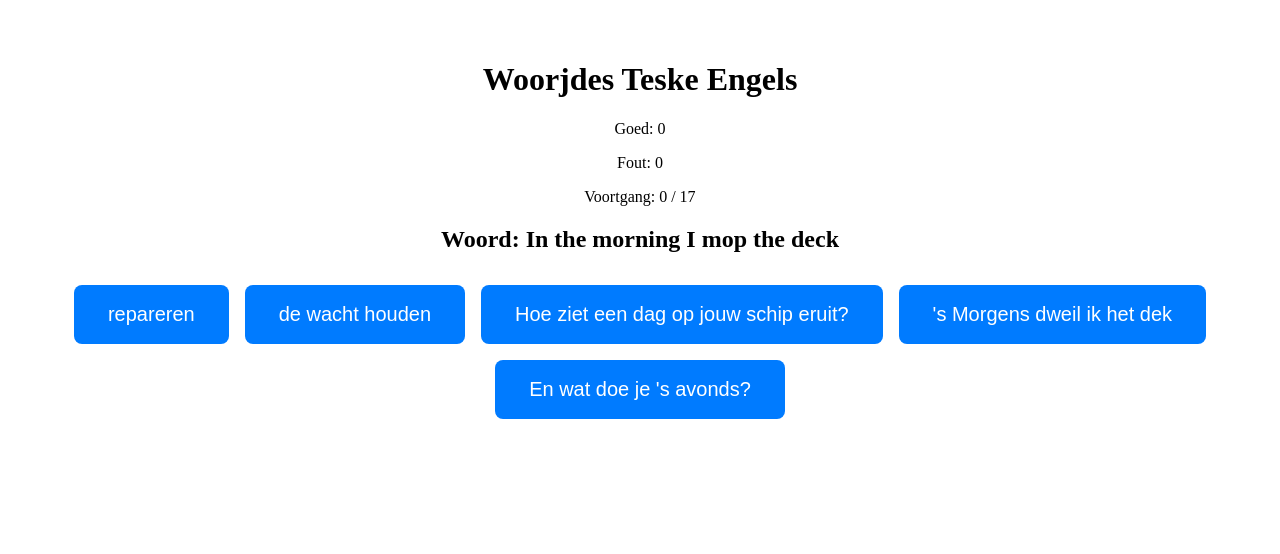
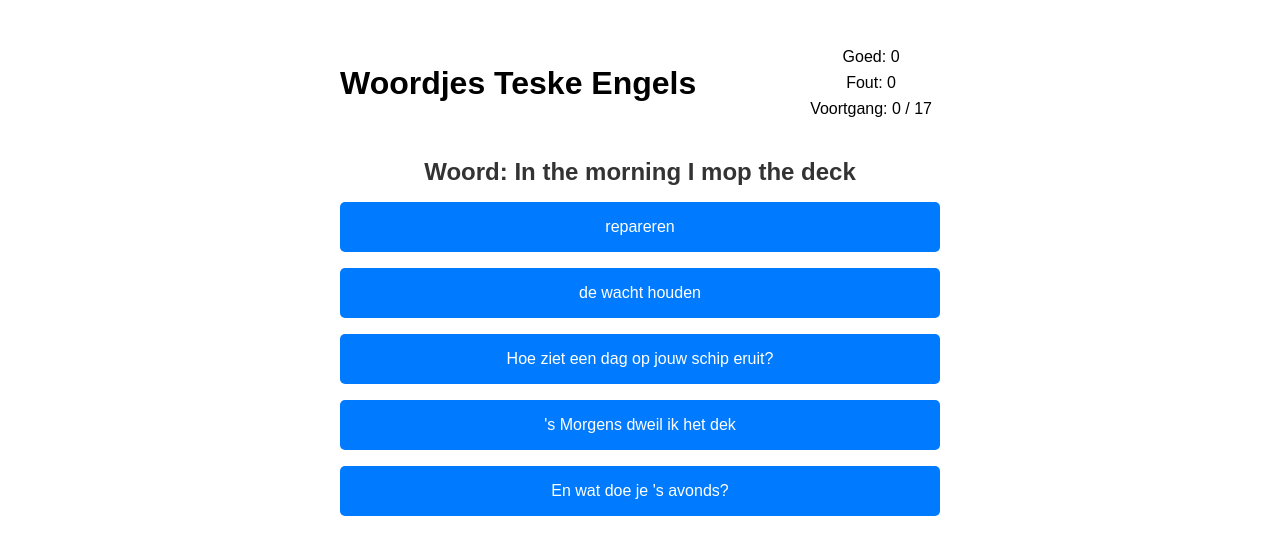
Before and after one commit to rullzer/woordjes, a SvelteKit app: page /game/1ec9bf6a-1e5e-46e8-b691-23bccdac513c in a window 1280 px wide. Shown: the top 554 px of the page. Built offline with nearby package versions, Linux system fonts and the light colour scheme.

Commit message:
Some better styling

```diff
--- a/src/lib/data/jenna-woordjes-engels.json
+++ b/src/lib/data/jenna-woordjes-engels.json
@@ -1,5 +1,5 @@
 {
-	"name": "Woorjdes Jenna Engels",
+	"name": "Woordjes Jenna Engels",
 	"id": "808cf554-841b-4410-ba8f-dc913acd4a5e",
 	"words": [
 		{ "word": "bathing suit", "translation": "badpak" },
--- a/src/lib/data/teske-woordjes-20250124.json
+++ b/src/lib/data/teske-woordjes-20250124.json
@@ -1,5 +1,5 @@
 {
-	"name": "Woorjdes Teske - 24 januari",
+	"name": "Woordjes Teske - 24 januari",
 	"id": "5b4f028f-1a54-4e5d-a08c-f10b8b947ba3",
 	"words": [
 	  { "word": "aanprijzen", "translation": "goede dingen zeggen over iets, zodat mensen het willen kopen" },
--- a/src/lib/data/teske-woordjes-engels.json
+++ b/src/lib/data/teske-woordjes-engels.json
@@ -1,5 +1,5 @@
 {
-	"name": "Woorjdes Teske Engels",
+	"name": "Woordjes Teske Engels",
 	"id": "1ec9bf6a-1e5e-46e8-b691-23bccdac513c",
 	"words": [
 		{ "word": "ship", "translation": "schip" },
--- a/src/routes/game/[wordlist]/+page.svelte
+++ b/src/routes/game/[wordlist]/+page.svelte
@@ -16,11 +16,7 @@
   	let options: string[] = $state([]);
   	let isCorrect: boolean | undefined = $state(undefined);
   	let hasAnswered = $state(false);
-	let score = $state({
-		correct: 0,
-		incorrect: 0
-	});
-	let totalWords = selectedList.getWordPairs().length;
+	let score = $state(session.getScore());
 	let theAnswer = $state('');
 
 	function loadNextWord() {
@@ -51,15 +47,22 @@
 
   <main>
 	{#if session && selectedList}
+		<div class="header">
 	  		<h1>{selectedList.name}</h1>
+			<div class="scores">
 				<p>Goed: {score.correct}</p>
 				<p>Fout: {score.incorrect}</p>
-	  <p>Voortgang: {score.correct + score.incorrect} / {totalWords}</p>
+				<p>Voortgang: {score.correct + score.incorrect} / {score.total}</p>
+			</div>
+		</div>
+
+		<div class="word">
+			<h2>Woord: {currentWord?.word || 'Klaar!'}</h2>
+		</div>
 
 		{#if currentWord}
-      <h2>Woord: {currentWord.word}</h2>
 		<div class="options">
-        {#each options as option}
+			{#each options as option (option)}
 				<button
             		class:correct={hasAnswered && option === currentWord.translation}
             		class:incorrect={hasAnswered && !isCorrect && option === theAnswer}
@@ -70,6 +73,7 @@
           		</button>
 			{/each}
 		</div>
+
 
       {#if hasAnswered}
 	  	{#if isCorrect}
@@ -93,43 +97,63 @@
 
   <style>
 		main {
+		font-family: Arial, sans-serif;
 		text-align: center;
 		padding: 2rem;
+		max-width: 600px;
+		margin: 0 auto;
+	}
+
+	.header {
+		display: flex;
+		justify-content: space-between;
+		align-items: center;
+		margin-bottom: 2rem;
+	}
+
+	.scores p {
+		margin: 0.5rem;
+		font-size: 1rem;
+	}
+
+	.word h2 {
+		font-size: 1.5rem;
+		margin: 1rem 0;
+		color: #333;
 	}
 
 	.options {
 		display: flex;
-	  flex-wrap: wrap;
-	  justify-content: center;
+		flex-direction: column;
 		gap: 1rem;
-	  margin: 2rem 0;
 	}
 
 	button {
-	  padding: 1rem 2rem;
-	  font-size: 1.25rem;
-	  border: 2px solid transparent;
-	  border-radius: 8px;
 		background-color: #007bff;
 		color: white;
+		border: none;
+		padding: 1rem;
+		font-size: 1rem;
+		border-radius: 5px;
 		cursor: pointer;
-	  transition: background-color 0.3s, border-color 0.3s;
+		width: 100%;
+		transition: background-color 0.3s ease;
 	}
 
-	button.correct {
-	  border-color: green;
-	  background-color: #28a745;
-	  border-width: 5px;
-	}
-
-	button.incorrect {
-	  border-color: red;
-	  background-color: #dc3545;
-	  border-width: 5px;
+	button:hover {
+		background-color: #0056b3;
 	}
 
 	button:disabled {
 		cursor: not-allowed;
-	  background-color: #6c757d;
+		background-color: #ccc;
+	}
+
+	button.correct {
+		border: 2px solid green;
+	}
+
+	button.incorrect {
+		border: 2px solid red;
 	}
   </style>
```
Lines whose indentation alone changed are shown as unchanged.
